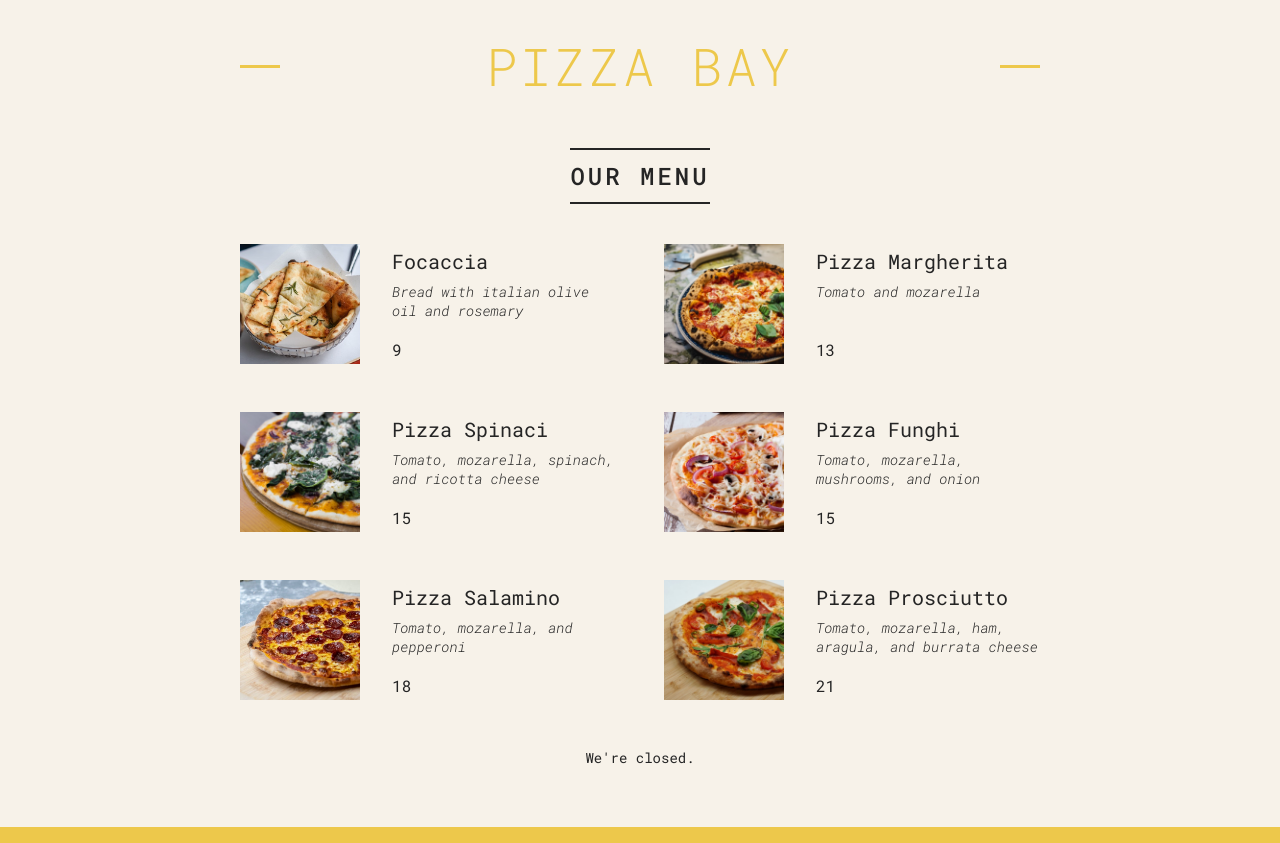
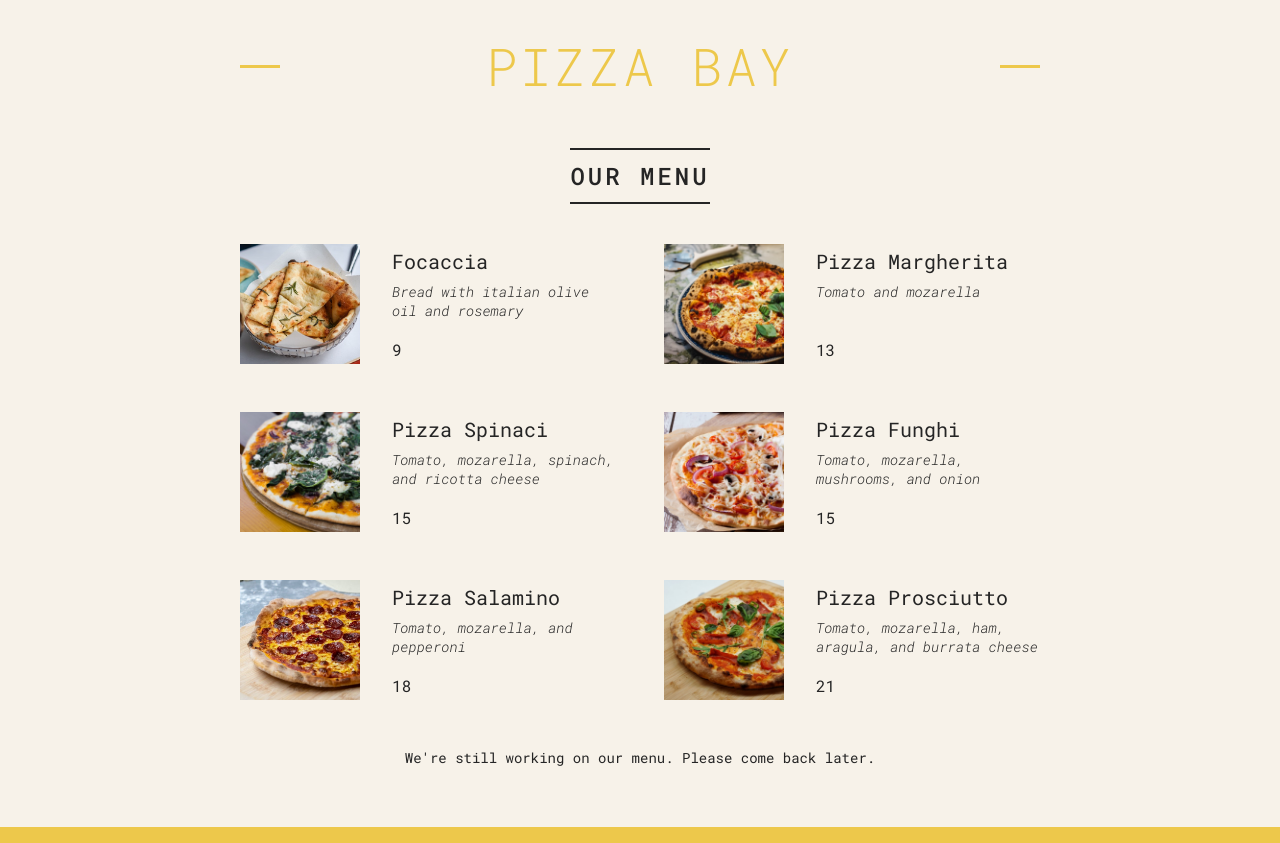
Before and after one commit to SumedhThota/pizza-menu, a React (Create React App) app: page / in a window 1280 px wide. Built offline with nearby package versions, Linux system fonts and the light colour scheme.

Commit message:
Rendering based on ternary operator

```diff
--- a/src/Footer.js
+++ b/src/Footer.js
@@ -8,15 +8,14 @@ export default function Footer (){
 
     return (
         <div class="footer">
-            {isOpen &&
-                <div className = "order">
+            {isOpen?(<div className = "order">
                     <p>We're open until {closeHour}:00. Come visit us. Order online.</p>
                     <button className="btn">Order</button>
-                </div>}
-                {!isOpen &&
-                <div className = "order">
-                    <p>We're closed.</p>
-                </div>}
+                    </div>):
+                    (<div className = "order">
+                    <p>We're still working on our menu. Please come back later.</p>
+                </div>)
+                }
         </div>
     )
 
```
